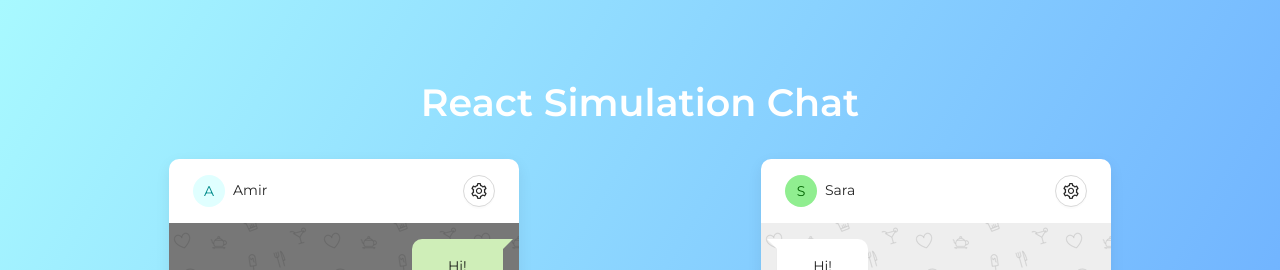
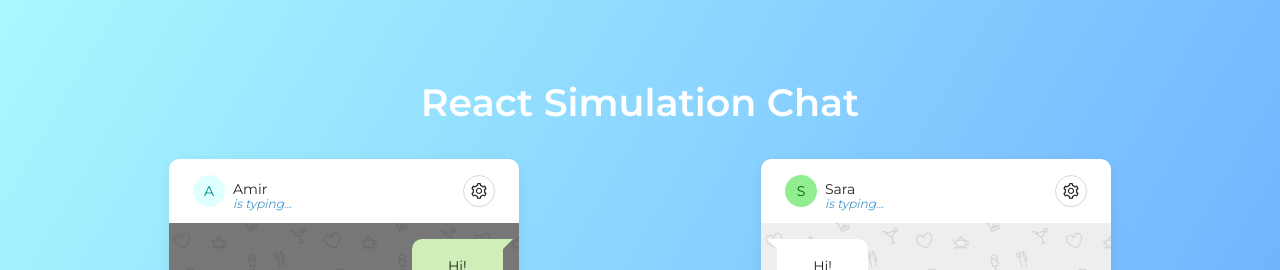
Before and after one commit to amiryxe/react-simulation-chat, a React (Create React App) app: page / in a window 1280 px wide. Shown: the top 270 px of the page. Built offline with nearby package versions, Linux system fonts and the light colour scheme; the HTML template or start-up script is replaced by a standard one; a web font is replaced by a local one.

Commit message:
is typing design

```diff
--- a/src/App.css
+++ b/src/App.css
@@ -119,3 +119,14 @@ input[type='text'] {
   width: 100%;
   text-align: left;
 }
+
+.is-typing {
+  margin: 0;
+  font-size: 12px;
+  color: rgb(72, 152, 202);
+  position: absolute;
+  bottom: -15px;
+  left: 0;
+  width: 60px;
+  font-style: italic;
+}
--- a/src/components/ChatBox.js
+++ b/src/components/ChatBox.js
@@ -60,7 +60,10 @@ const ChatBox = ({
             {userName[0].toUpperCase()}
           </Avatar>
 
-          <span>{userName}</span>
+          <span style={{ position: 'relative' }}>
+            {userName}
+            <p className='is-typing'>is typing...</p>
+          </span>
 
           <Button
             style={{ float: 'right' }}
```
